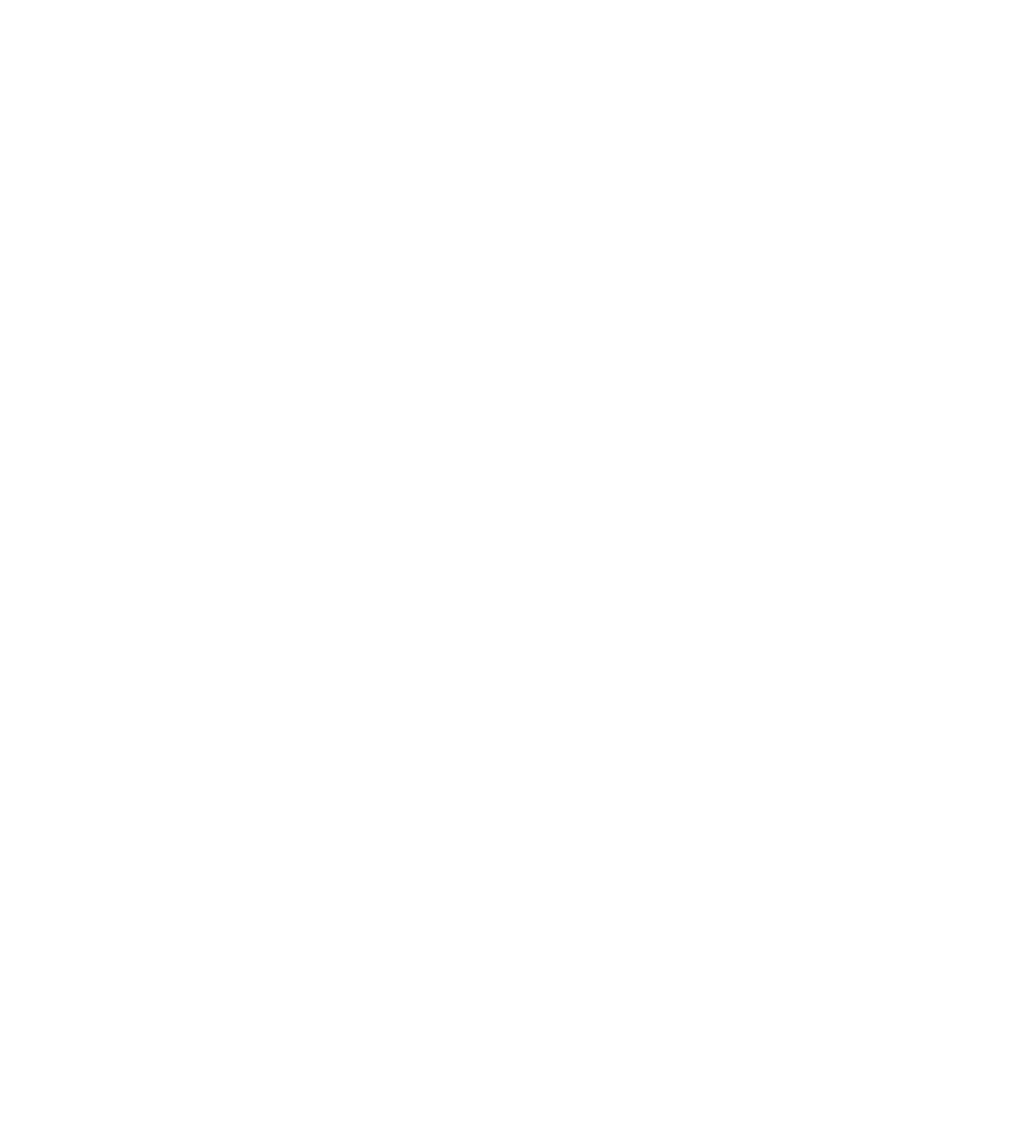
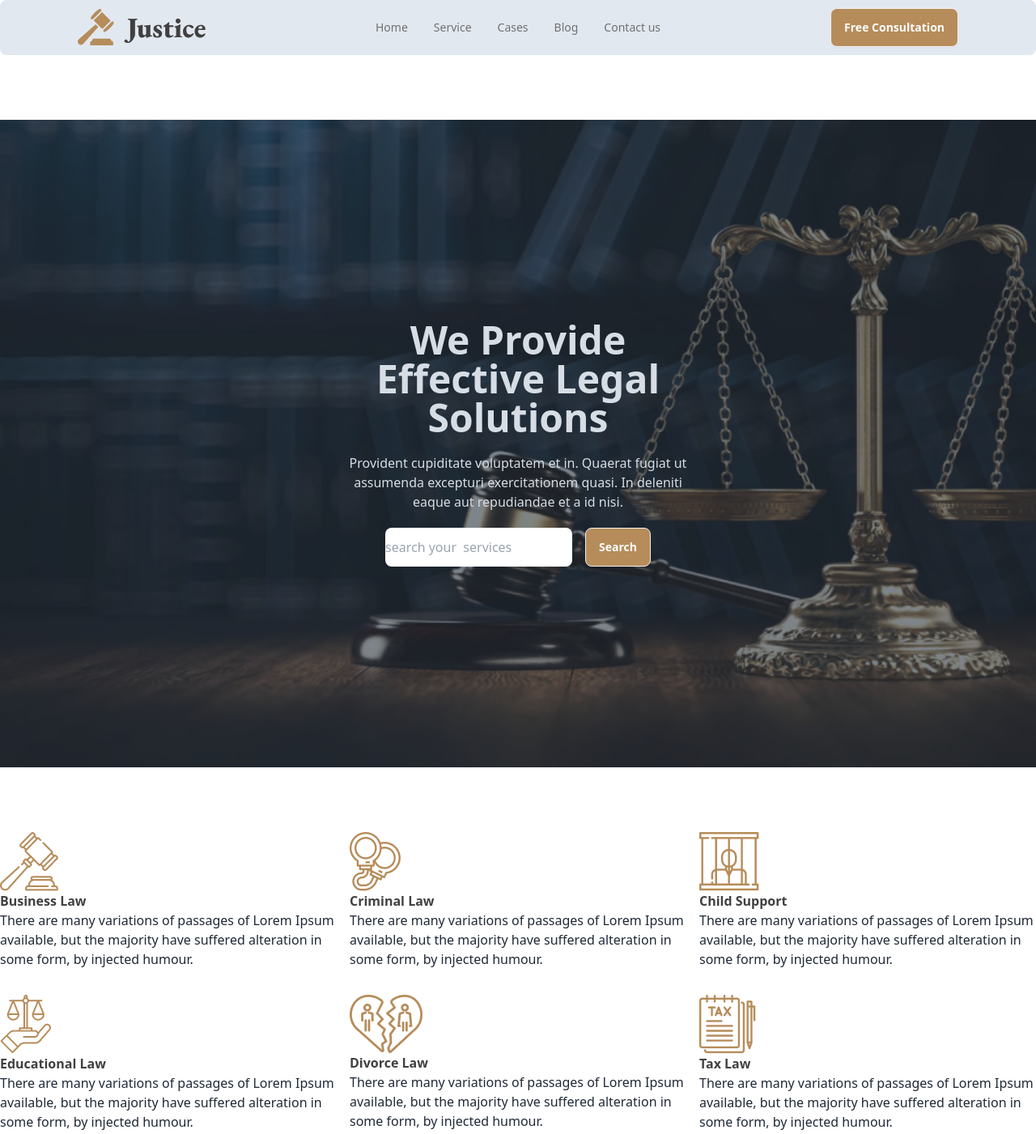
Before and after one commit to Tahmina-begum/legal-with-daisyui, a plain HTML site: page index.html in a window 1280 px wide. Shown: the whole page at 81% size. Before the commit the page ends 800 px from the top, so only its background shows below. Drawn offline with nearby package versions, Linux system fonts and the light colour scheme.

Commit message:
added legal section

```diff
--- a/index.html
+++ b/index.html
@@ -4,8 +4,100 @@
     <meta charset="UTF-8">
     <meta name="viewport" content="width=device-width, initial-scale=1.0">
     <title>legal resource</title>
+    <!-- tailwind with daisy-ui -->
+
+<link href="https://cdn.jsdelivr.net/npm/daisyui@4.6.0/dist/full.min.css" rel="stylesheet" type="text/css" />
+<script src="https://cdn.tailwindcss.com"></script>
+
 </head>
 <body>
+    <header>
+        <!-- navbar section -->
+    <div class="container mx-auto ">
+    <div class="navbar bg-slate-200 lg:px-24 rounded-lg text-[#707070]">
+        <div class="navbar-start">
+          <div class="dropdown">
+            <div tabindex="0" role="button" class="btn btn-ghost lg:hidden">
+              <svg xmlns="http://www.w3.org/2000/svg" class="h-5 w-5" fill="none" viewBox="0 0 24 24" stroke="currentColor"><path stroke-linecap="round" stroke-linejoin="round" stroke-width="2" d="M4 6h16M4 12h8m-8 6h16" /></svg>
+            </div>
+            <ul tabindex="0" class="menu menu-sm dropdown-content mt-3 z-[1] p-2 shadow bg-base-100 rounded-box w-52">
+              <li><a>Home</a></li>
+              <li><a href="#">Service</a></li>
+              <li><a href="#">Cases</a></li>
+              <li><a href="#">Blog</a></li>
+              <li><a href="#">Contact us</a></li>
+          </div>
+         <img src="images/logo2.png" alt="">
+        </div>
+        <div class="navbar-center hidden lg:flex">
+          <ul class="menu menu-horizontal px-1">
+            <li><a>Home</a></li>
+            <li><a href="#">Service</a></li>
+            <li><a href="#">Cases</a></li>
+            <li><a href="#">Blog</a></li>
+            <li><a href="#">Contact us</a></li>
+        </div>
+        <div class="navbar-end">
+          <a class="btn bg-[#B68C5A] text-white">Free Consultation</a>
+        </div>
+      </div>
+    </div>
+    <!-- banner section -->
+    <section>
+        <div class="container mx-auto my-20">
+            <div class="hero min-h-screen" style="background-image: url(./images/banner.png);">
+                <div class="hero-overlay bg-opacity-60"></div>
+                <div class="hero-content text-center text-neutral-content">
+                  <div class="max-w-md">
+                    <h1 class="mb-5 text-5xl font-semibold">We Provide Effective Legal Solutions</h1>
+                    <p class="mb-5">Provident cupiditate voluptatem et in. Quaerat fugiat ut assumenda excepturi exercitationem quasi. In deleniti eaque aut repudiandae et a id nisi.</p>
+                    <div class="flex gap-4 text-center justify-center">
+                        <input class="rounded-lg" type=" " placeholder="search your  services">
+                        <button class="btn bg-[#B68C5A] text-white">Search</button>
+                    </div>
+                  </div>
+                </div>
+              </div>
+        </div>
+    </section>
+    <main>
+        <!-- legal section -->
+        <section >
+        <div class="container mx-auto my-20 grid grid-cols-1 lg:grid-cols-3 gap-4">
+            <div class="mb-4">
+                <img src="images/business.png" alt="">
+                <h3 class="text-[#414040] font-semibold">Business Law</h3>
+                <p>There are many variations of passages of Lorem Ipsum available, but the majority have suffered alteration in some form, by injected humour.</p>
+            </div>
+            <div class="mb-4">
+                <img src="images/criminal.png" alt="">
+                <h3 class="text-[#414040] font-semibold">Criminal Law</h3>
+                <p>There are many variations of passages of Lorem Ipsum available, but the majority have suffered alteration in some form, by injected humour.</p>
+            </div>
+            <div class="mb-4">
+                <img src="images/child.png" alt="">
+                <h3 class="text-[#414040] font-semibold">Child Support</h3>
+                <p>There are many variations of passages of Lorem Ipsum available, but the majority have suffered alteration in some form, by injected humour.</p>
+            </div>
+            <div>
+                <img src="images/education.png" alt="">
+                <h3 class="text-[#414040] font-semibold">Educational Law</h3>
+                <p>There are many variations of passages of Lorem Ipsum available, but the majority have suffered alteration in some form, by injected humour.</p>
+            </div>
+            <div>
+                <img src="images/divorce.png" alt="">
+                <h3 class="text-[#414040] font-semibold">Divorce Law</h3>
+                <p>There are many variations of passages of Lorem Ipsum available, but the majority have suffered alteration in some form, by injected humour.</p>
+            </div>
+            <div>
+                <img src="images/tax.png" alt="">
+                <h3 class="text-[#414040] font-semibold">Tax Law</h3>
+                <p>There are many variations of passages of Lorem Ipsum available, but the majority have suffered alteration in some form, by injected humour.</p>
+            </div>
+        </div>
+    </section>
+    </main>
+</header>
 
 </body>
 </html>
```
